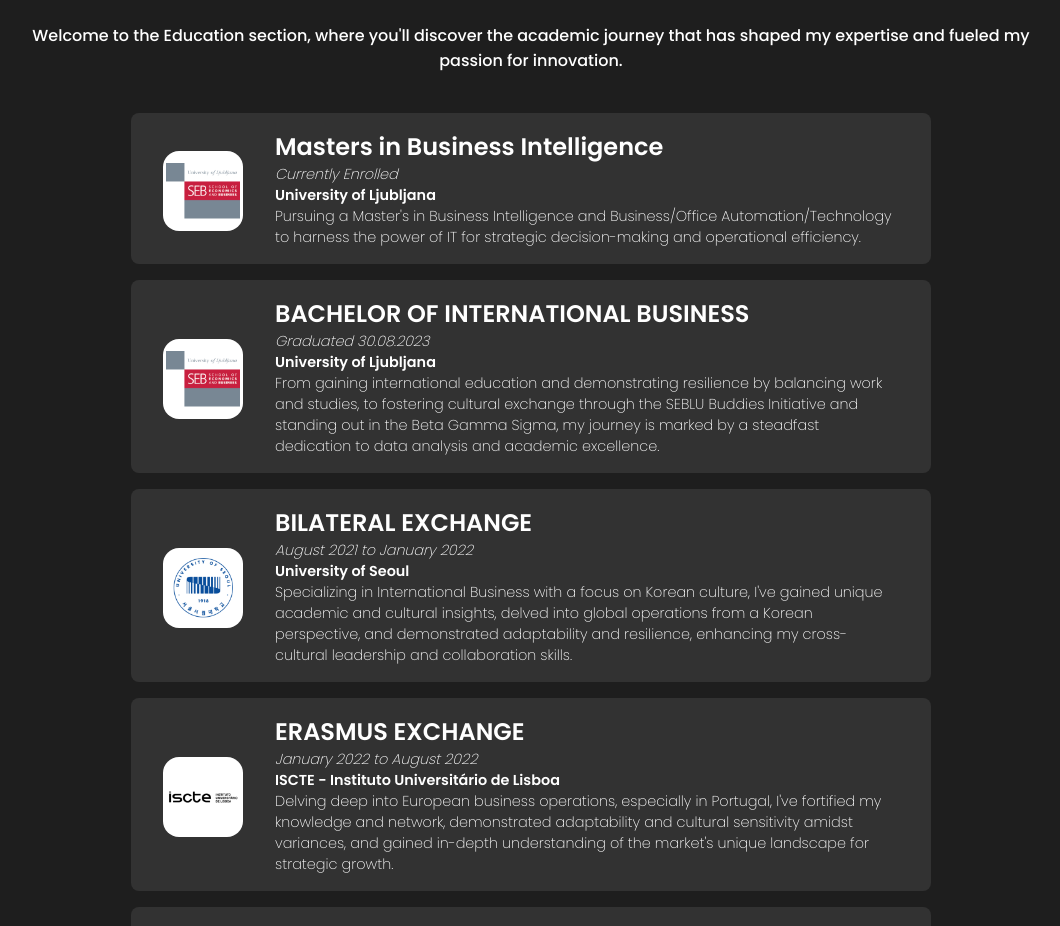
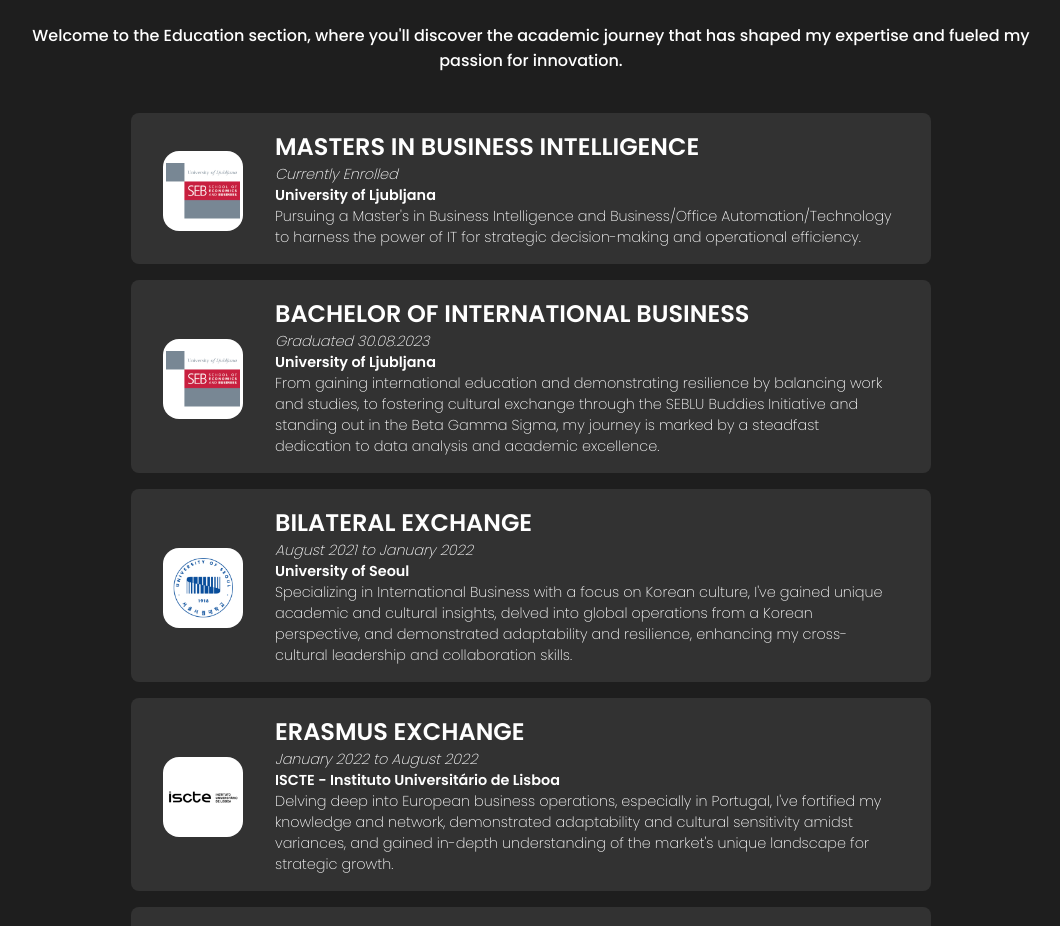
Before and after one commit to Klemenkocic/Oxymoron, a React (Create React App) app: page / in a window 1280 px wide. Shown: the part 3120-4046 px from the top of the page, without its empty margins (109-1169 px from the left). Built offline with nearby package versions, Linux system fonts and the light colour scheme.

Commit message:
push online

```diff
--- a/src/components/Education/education.js
+++ b/src/components/Education/education.js
@@ -14,7 +14,7 @@
                 <div className="educationBar">
                     <img src={SEB} alt="SEB" className="educationBarImg"/>
                     <div className="educationBarText">
-                        <h2>Masters in Business Intelligence</h2>
+                        <h2>MASTERS IN BUSINESS INTELLIGENCE</h2>
                         <p className="date">Currently Enrolled</p>
                         <p className="university">University of Ljubljana</p>
                         <p>Pursuing a Master's in Business Intelligence and Business/Office Automation/Technology to harness the power of IT for strategic decision-making and operational efficiency.</p>
```
